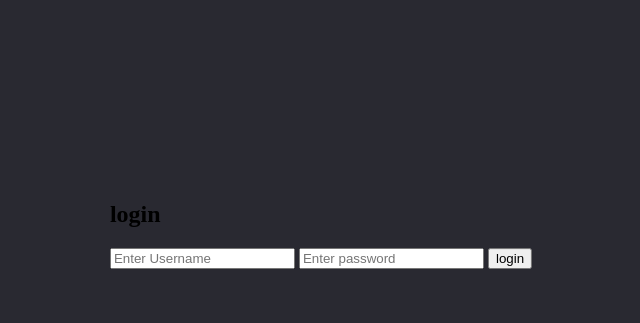
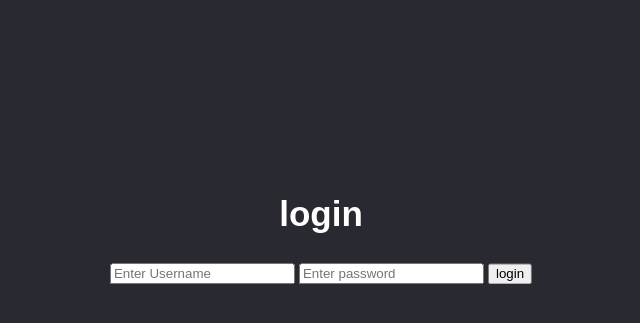
Before and after one commit to pv0892/project, a PHP site: page /login.php in a window 1280 px wide. Shown: the part 175-498 px from the top of the page, without its empty margins (319-959 px from the left). Run offline with PHP 8.4, Linux system fonts and the light colour scheme.

```diff
--- a/main.css
+++ b/main.css
@@ -13,3 +13,9 @@ body{
    left: 50%;
    transform: translate(-50%,-50%);
    }
+   #login h2 {
+   text-align: center;
+   color: white;
+   font-family: sans-serif;
+   font-size: 35px;
+   }
```
